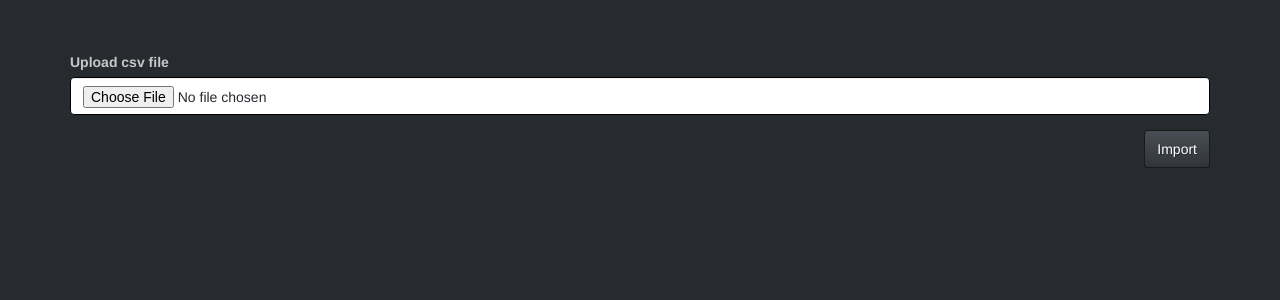
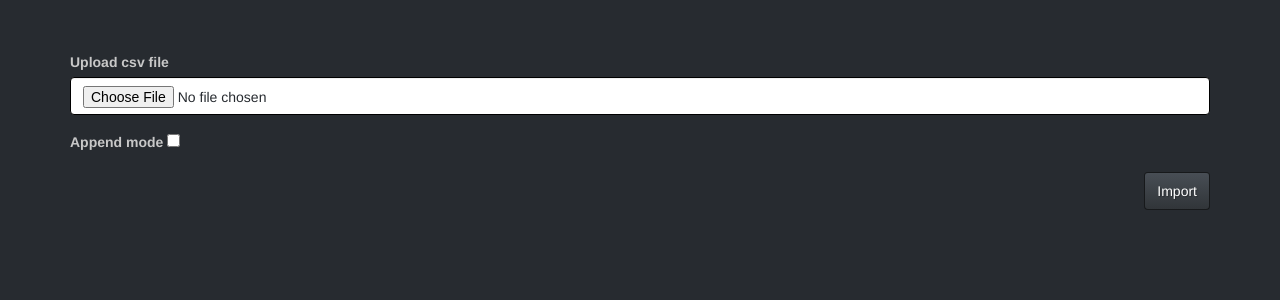
Before and after one commit to epolish/diploma-back, a CodeIgniter app: page /database/statement/import in a window 1280 px wide. Shown: the part 52-352 px from the top of the page. Run offline with CodeIgniter, Linux system fonts and the light colour scheme; the visitor is signed in with stand-in values (Sample User, id 1); data comes from the database, SQL or seed files in the repository.

Commit message:
Add append mode in import

```diff
--- a/application/controllers/Statement.php
+++ b/application/controllers/Statement.php
@@ -40,7 +40,10 @@ class Statement extends MY_Controller {
                 $this->session->set_flashdata('error_message', $this->upload->display_errors());
             } else {
                 try {
-                    $this->expert_system->import($this->upload->data()['full_path']);
+                    $this->expert_system->import(
+                        $this->upload->data()['full_path'],
+                        array_key_exists('append_mode', $_POST)
+                    );
                     $this->session->set_flashdata('success_message', 'Imported successfully');
                 } catch (\Exception $ex) {
                     $this->session->set_flashdata('error_message', $ex->getMessage());
--- /dev/null
+++ b/application/logs/log-2018-05-21.php
@@ -0,0 +1,5 @@
+<?php defined('BASEPATH') OR exit('No direct script access allowed'); ?>
+
+ERROR - 2018-05-21 10:01:03 --> 404 Page Not Found: Faviconico/index
+ERROR - 2018-05-21 18:39:21 --> 404 Page Not Found: Faviconico/index
+ERROR - 2018-05-21 18:39:22 --> 404 Page Not Found: Faviconico/index
--- a/application/models/Expert_system.php
+++ b/application/models/Expert_system.php
@@ -134,11 +134,14 @@ class Expert_system extends CI_Model
         return $response;
     }
 
-    public function import($url)
+    public function import($url, $appendMode = false)
     {
         $ch = curl_init();
         $data_string = $this->encoder->encode([
             'url' => 'file:///' . urlencode($url),
+            'options' => [
+                'append_mode' => $appendMode
+            ],
         ], JsonEncoder::FORMAT);
 
         $this->prepare_request($ch, 'import');
--- a/application/views/statement/import.php
+++ b/application/views/statement/import.php
@@ -65,6 +65,10 @@
                     <label for="import_file">Upload csv file</label>
                     <input id="import_file" class="form-control" name="import_file" type="file" accept=".csv">
                 </div>
+                <div class="form-group">
+                    <label for="append_mode">Append mode</label>
+                    <input id="append_mode" name="append_mode" type="checkbox">
+                </div>
                 <button type="submit" class="btn btn-default pull-right">Import</button>
             </form>
         </div>
```
